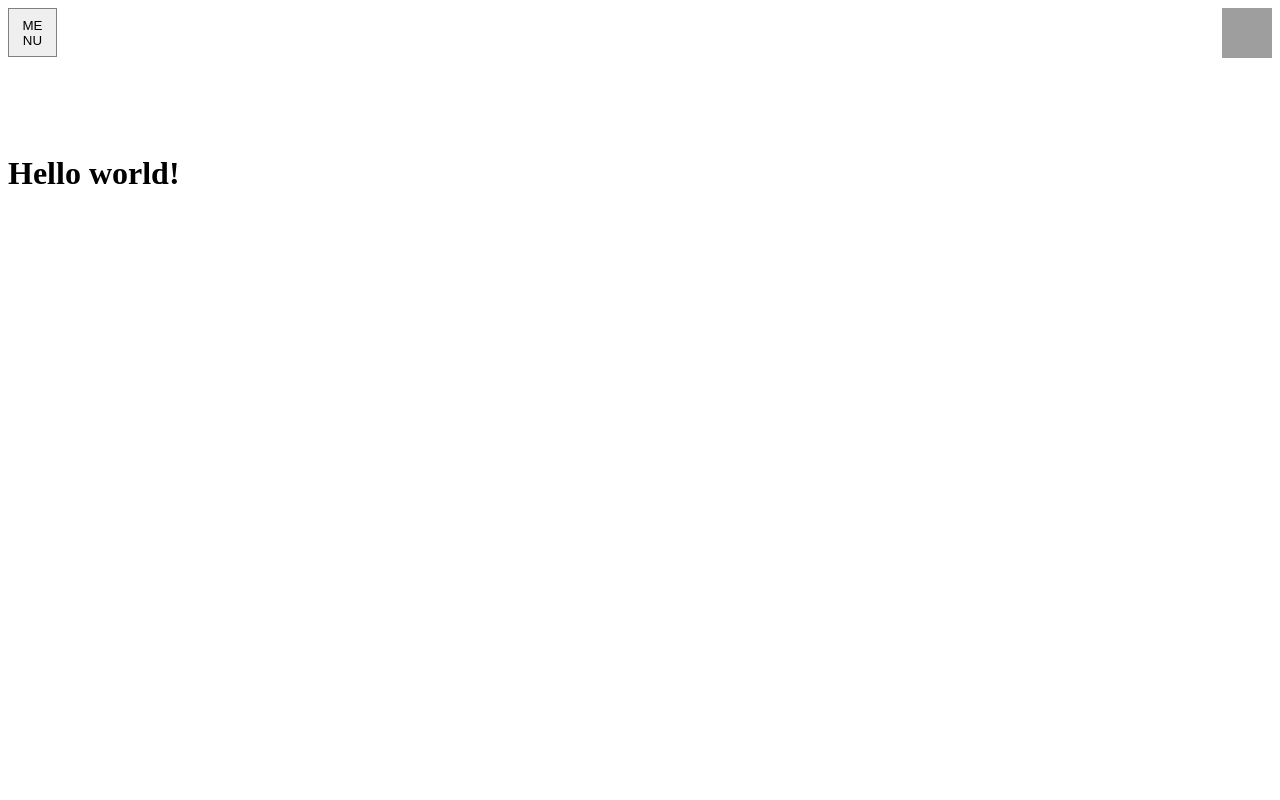
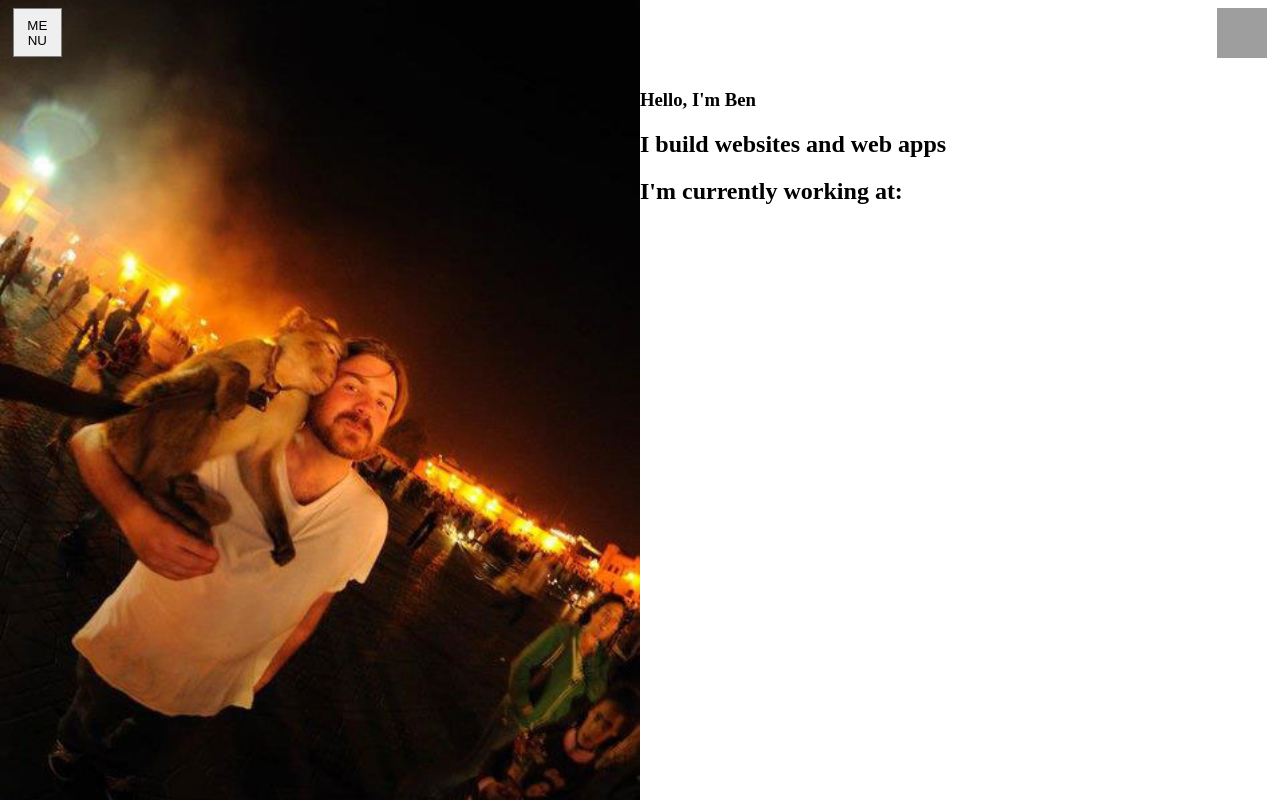
Before and after one commit to bennyrags/gatsby-portfolio, a Gatsby site: page / in a window 1280 px wide. Built offline with nearby package versions, Linux system fonts and the light colour scheme; Gatsby itself is replaced by a stand-in of ours; grey boxes are pictures that could not be loaded.

Commit message:
style changes, added helmet and @emotion, created layout

```diff
--- a/gatsby-config.js
+++ b/gatsby-config.js
@@ -5,5 +5,10 @@
  */
 
 module.exports = {
+  siteMetadata: {
+    title: 'Ben Ragsdale Stuff',
+    description: 'Ben Ragsdale\'s portfolio.'
+  },
+  plugins: ['gatsby-plugin-react-helmet']
   /* Your site config here */
 }
--- a/src/components/header/MenuListItems.js
+++ b/src/components/header/MenuListItems.js
@@ -3,7 +3,6 @@ import ListItem from '@material-ui/core/ListItem';
 import { Link } from 'gatsby';
 
 const MenuListItems = () => {
-
 
     return (
         <>
@@ -19,9 +18,6 @@ return (
             <ListItem>
                 <Link to='/contact'>Contact</Link>
             </ListItem>
-<ListItem>
-<Link to='/contact'>Contact</Link>
-</ListItem>
         </>
     )
 }
--- a/src/components/header/header.js
+++ b/src/components/header/header.js
@@ -5,9 +5,14 @@ import { Grid } from '@material-ui/core'
 import { Link } from 'gatsby'
 const Header = () => {
 //TODO - make fixed without spacing issue
-
+const headerStyles = {
+    position: 'fixed',
+    width: '98%',
+    right: '1%',
+    top: '1%'
+}
 return (
-        <header>
+        <header style={headerStyles}>
         <Grid container justify='space-between'>
             <Grid item>
                 <MenuButton />
--- a/src/components/header/menuButton.js
+++ b/src/components/header/menuButton.js
@@ -32,7 +32,7 @@ const MenuButton = () => {
         fontSize:'2em',
         color: '#fff',
         cursor:'pointer',
-        backgroundColor:'red',
+        backgroundColor:'#ff6961',
         zIndex:1
     }
 
--- a/src/components/header/menuList.js
+++ b/src/components/header/menuList.js
@@ -16,7 +16,7 @@ const newListStyles = makeStyles({
         width: drawerWidth(),
         display: 'flex',
         flexDirection: 'column',
-        background: 'red',
+        background: '#ff6961',
         height: '100%',
         justifyContent: 'space-around',
 
--- /dev/null
+++ b/src/components/layout.js
@@ -0,0 +1,32 @@
+import React from 'react';
+import { Link } from 'gatsby';
+import {Global, css} from '@emotion/core'
+import Helmet from 'react-helmet';
+import Header from './header/header'
+
+const Layout = ({ children }) => (
+<>
+<Global styles={css`
+body {
+    margin:0;
+    padding:0;
+main {
+    display:grid;
+    grid-template-columns: 50% 50%;
+
+    &@media (max-width:700px) {
+        display:block;
+    }
+
+}
+}
+`}
+/>
+<Header />
+<main>
+{children}
+</main>
+</>
+)
+
+export default Layout;
--- a/src/pages/index.js
+++ b/src/pages/index.js
@@ -1,11 +1,20 @@
 import React from "react"
 import Header from '../components/header/header'
+import Layout from '../components/layout'
 export default () => <div>
-    <Header />
-    <br />
-    <br />
-    <br />
-    <br />
-    <h1>Hello world!</h1>
 
+    <Layout>
+    <section style={{height:'100vh',background:'url(/monkeyandi_478x706.jpg) no-repeat', backgroundPosition:'center', backgroundSize:'cover'}}>
+    </section>
+    <section style={{height:'100vh',overflow:'scroll'}}>
+  <section style={{paddingTop:'70px'}}>
+    <h1>Hello, I'm Ben</h1>
+    <h2>I build websites and web apps</h2>
+    <h2>I'm currently working at:</h2>
+    </section>
+    </section>
+
+
+
+    </Layout>
     </div>
```
Also changed, not shown: package.json (+7 -1 lines), static/monkeyandi_478x706.jpg (added), 1 other file. Lines whose indentation alone changed are shown as unchanged.
